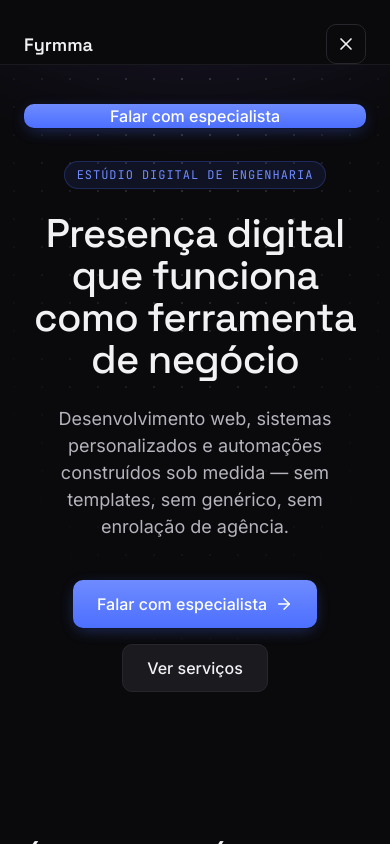
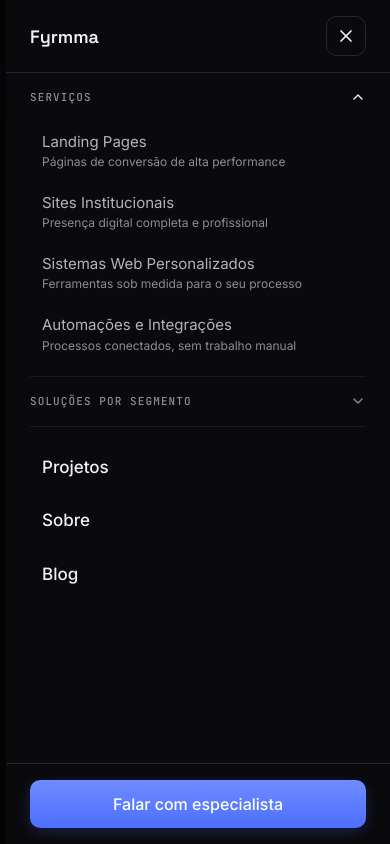
Before and after one commit to marllonpanisset/conjuga, a Next.js app: page / in a window 390 px wide. Both pictures are taken after a click on the button "Abrir menu". Shown: the top 844 px of the page. Built offline with nearby package versions, Linux system fonts and the light colour scheme.

Commit message:
feat: improve mobile navigation UX and responsive menu

```diff
--- a/components/layout/MobileNav.tsx
+++ b/components/layout/MobileNav.tsx
@@ -1,77 +1,238 @@
 "use client";
 
-import { useState } from "react";
+import { useState, useEffect, useCallback } from "react";
+import { createPortal } from "react-dom";
 import Link from "next/link";
-import { Menu, X } from "lucide-react";
+import { Menu, X, ChevronDown } from "lucide-react";
 import { AnimatePresence, motion } from "framer-motion";
 import { servicesNav, nichesNav, mainNav } from "@/config/navigation";
 import { Button } from "@/components/ui/Button";
+import { cn } from "@/lib/utils";
+
+type NavItem = { href: string; label: string; description?: string };
+
+const overlayVariants = {
+  hidden: { opacity: 0 },
+  visible: { opacity: 1 },
+};
+
+const drawerVariants = {
+  hidden: { x: "100%" },
+  visible: {
+    x: 0,
+    transition: { type: "spring", damping: 30, stiffness: 300 },
+  },
+  exit: {
+    x: "100%",
+    transition: { type: "spring", damping: 30, stiffness: 300 },
+  },
+};
+
+const groupVariants = {
+  hidden: { opacity: 0 },
+  visible: {
+    opacity: 1,
+    transition: { staggerChildren: 0.05, delayChildren: 0.15 },
+  },
+};
+
+const itemVariants = {
+  hidden: { opacity: 0, x: 16 },
+  visible: {
+    opacity: 1,
+    x: 0,
+    transition: { duration: 0.3, ease: "easeOut" },
+  },
+};
+
+function AccordionSection({
+  id,
+  title,
+  items,
+  isOpen,
+  onToggle,
+  onNavigate,
+}: {
+  id: string;
+  title: string;
+  items: NavItem[];
+  isOpen: boolean;
+  onToggle: () => void;
+  onNavigate: () => void;
+}) {
+  return (
+    <div className="border-b border-border/60">
+      <button
+        onClick={onToggle}
+        aria-expanded={isOpen}
+        aria-controls={id}
+        className="flex w-full items-center justify-between py-4 text-left transition-colors hover:text-text-primary"
+      >
+        <span className="font-mono text-[0.6875rem] font-medium uppercase tracking-[0.1em] text-text-muted">
+          {title}
+        </span>
+        <ChevronDown
+          size={16}
+          className={cn(
+            "text-text-muted transition-transform duration-300 ease-out",
+            isOpen && "rotate-180 text-text-primary",
+          )}
+        />
+      </button>
+
+      <AnimatePresence initial={false}>
+        {isOpen && (
+          <motion.div
+            id={id}
+            key="content"
+            initial={{ height: 0, opacity: 0 }}
+            animate={{ height: "auto", opacity: 1 }}
+            exit={{ height: 0, opacity: 0 }}
+            transition={{ duration: 0.28, ease: [0.4, 0, 0.2, 1] }}
+            className="overflow-hidden"
+          >
+            <motion.ul
+              variants={groupVariants}
+              initial="hidden"
+              animate="visible"
+              className="flex flex-col gap-0.5 pb-3"
+            >
+              {items.map((item) => (
+                <motion.li key={item.href} variants={itemVariants}>
+                  <Link
+                    href={item.href as never}
+                    onClick={onNavigate}
+                    className="block rounded-[10px] px-3 py-2.5 text-[0.9375rem] leading-snug text-text-secondary transition-colors active:scale-[0.98] hover:bg-surface hover:text-text-primary"
+                  >
+                    {item.label}
+                    {item.description && (
+                      <span className="mt-0.5 block text-[0.75rem] font-normal text-text-muted">
+                        {item.description}
+                      </span>
+                    )}
+                  </Link>
+                </motion.li>
+              ))}
+            </motion.ul>
+          </motion.div>
+        )}
+      </AnimatePresence>
+    </div>
+  );
+}
 
 export function MobileNav() {
   const [open, setOpen] = useState(false);
+  const [mounted, setMounted] = useState(false);
+  const [openSection, setOpenSection] = useState<string | null>("servicos");
 
-  return (
-    <div className="md:hidden">
-      <button
-        onClick={() => setOpen(true)}
-        aria-label="Abrir menu"
-        className="flex h-10 w-10 items-center justify-center rounded-[10px] border border-border text-text-primary"
-      >
-        <Menu size={20} />
-      </button>
+  const closeMenu = useCallback(() => setOpen(false), []);
 
+  const toggleSection = useCallback((key: string) => {
+    setOpenSection((current) => (current === key ? null : key));
+  }, []);
+
+  useEffect(() => {
+    setMounted(true);
+  }, []);
+
+  // Bloquear/restaurar scroll do body
+  useEffect(() => {
+    if (open) {
+      document.body.style.overflow = "hidden";
+    } else {
+      document.body.style.overflow = "";
+    }
+    return () => {
+      document.body.style.overflow = "";
+    };
+  }, [open]);
+
+  // Fechar com tecla ESC
+  useEffect(() => {
+    const handleKeyDown = (e: KeyboardEvent) => {
+      if (e.key === "Escape" && open) {
+        closeMenu();
+      }
+    };
+    document.addEventListener("keydown", handleKeyDown);
+    return () => document.removeEventListener("keydown", handleKeyDown);
+  }, [open, closeMenu]);
+
+  const overlay = (
     <AnimatePresence>
       {open && (
+        <>
+          {/* Backdrop */}
           <motion.div
-            initial={{ opacity: 0 }}
-            animate={{ opacity: 1 }}
-            exit={{ opacity: 0 }}
+            variants={overlayVariants}
+            initial="hidden"
+            animate="visible"
+            exit="hidden"
             transition={{ duration: 0.25 }}
-            className="fixed inset-0 z-50 flex flex-col bg-background p-6"
+            onClick={closeMenu}
+            aria-hidden="true"
+            className="fixed inset-0 z-40 bg-black/40 backdrop-blur-sm"
+          />
+
+          {/* Drawer */}
+          <motion.div
+            id="mobile-nav-drawer"
+            role="dialog"
+            aria-modal="true"
+            aria-label="Menu de navegação"
+            variants={drawerVariants}
+            initial="hidden"
+            animate="visible"
+            exit="exit"
+            className="fixed inset-y-0 right-0 z-50 flex h-screen w-full max-w-sm flex-col bg-background shadow-2xl"
           >
-            <div className="flex items-center justify-between">
-              <span className="font-display text-[1.125rem] font-semibold text-text-primary">Fyrmma</span>
+            {/* Header do drawer */}
+            <div className="flex shrink-0 items-center justify-between border-b border-border px-6 py-4">
+              <span className="font-display text-[1.125rem] font-semibold text-text-primary">
+                Fyrmma
+              </span>
               <button
-                onClick={() => setOpen(false)}
+                onClick={closeMenu}
                 aria-label="Fechar menu"
-                className="flex h-10 w-10 items-center justify-center rounded-[10px] border border-border text-text-primary"
+                className="flex h-10 w-10 items-center justify-center rounded-[10px] border border-border text-text-primary transition-colors hover:bg-surface active:scale-95"
               >
                 <X size={20} />
               </button>
             </div>
 
-            <nav className="mt-10 flex flex-1 flex-col gap-8 overflow-y-auto">
-              <div>
-                <p className="mb-3 font-mono text-[0.75rem] uppercase tracking-[0.08em] text-text-muted">Serviços</p>
-                <ul className="flex flex-col gap-4">
-                  {servicesNav.map((item) => (
-                    <li key={item.href}>
-                      <Link href={item.href as never} onClick={() => setOpen(false)} className="text-[1.0625rem] text-text-primary">
-                        {item.label}
-                      </Link>
-                    </li>
-                  ))}
-                </ul>
-              </div>
+            {/* Conteúdo com scroll */}
+            <nav
+              className="flex-1 overflow-y-auto px-6"
+              aria-label="Navegação principal"
+            >
+              <div className="flex flex-col">
+                <AccordionSection
+                  id="mobile-nav-servicos"
+                  title="Serviços"
+                  items={servicesNav}
+                  isOpen={openSection === "servicos"}
+                  onToggle={() => toggleSection("servicos")}
+                  onNavigate={closeMenu}
+                />
+                <AccordionSection
+                  id="mobile-nav-nichos"
+                  title="Soluções por segmento"
+                  items={nichesNav}
+                  isOpen={openSection === "nichos"}
+                  onToggle={() => toggleSection("nichos")}
+                  onNavigate={closeMenu}
+                />
 
-              <div>
-                <p className="mb-3 font-mono text-[0.75rem] uppercase tracking-[0.08em] text-text-muted">Soluções por segmento</p>
-                <ul className="flex flex-col gap-4">
-                  {nichesNav.map((item) => (
-                    <li key={item.href}>
-                      <Link href={item.href as never} onClick={() => setOpen(false)} className="text-[1.0625rem] text-text-primary">
-                        {item.label}
-                      </Link>
-                    </li>
-                  ))}
-                </ul>
-              </div>
-
-              <div>
-                <ul className="flex flex-col gap-4">
+                {/* Links principais — sempre visíveis, hierarquia mais forte */}
+                <ul className="flex flex-col gap-1 py-4">
                   {mainNav.map((item) => (
                     <li key={item.href}>
-                      <Link href={item.href as never} onClick={() => setOpen(false)} className="text-[1.0625rem] text-text-primary">
+                      <Link
+                        href={item.href as never}
+                        onClick={closeMenu}
+                        className="block rounded-[10px] px-3 py-3 text-[1.0625rem] font-medium text-text-primary transition-colors active:scale-[0.98] hover:bg-surface"
+                      >
                         {item.label}
                       </Link>
                     </li>
@@ -80,12 +241,36 @@ export function MobileNav() {
               </div>
             </nav>
 
-            <Button href="/contato" size="lg" className="w-full">
+            {/* Footer com CTA */}
+            <div className="shrink-0 border-t border-border bg-background px-6 py-4">
+              <Button
+                href="/contato"
+                size="lg"
+                className="w-full"
+                onClick={closeMenu}
+              >
                 Falar com especialista
               </Button>
+            </div>
           </motion.div>
+        </>
       )}
     </AnimatePresence>
+  );
+
+  return (
+    <div className="md:hidden">
+      <button
+        onClick={() => setOpen(true)}
+        aria-label="Abrir menu"
+        aria-expanded={open}
+        aria-controls="mobile-nav-drawer"
+        className="flex h-10 w-10 items-center justify-center rounded-[10px] border border-border text-text-primary transition-colors hover:bg-surface active:scale-95"
+      >
+        <Menu size={20} />
+      </button>
+
+      {mounted && createPortal(overlay, document.body)}
     </div>
   );
 }
```
Lines whose indentation alone changed are shown as unchanged.
